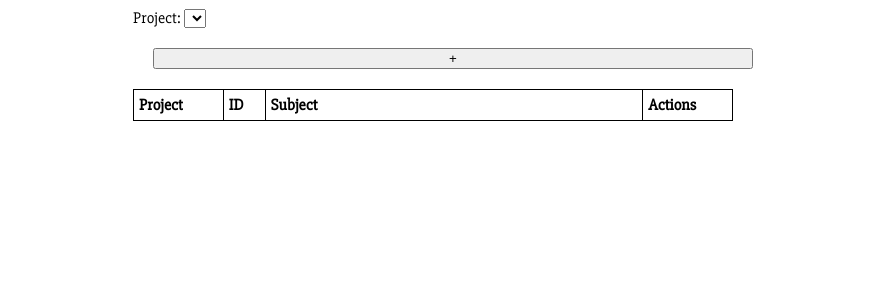
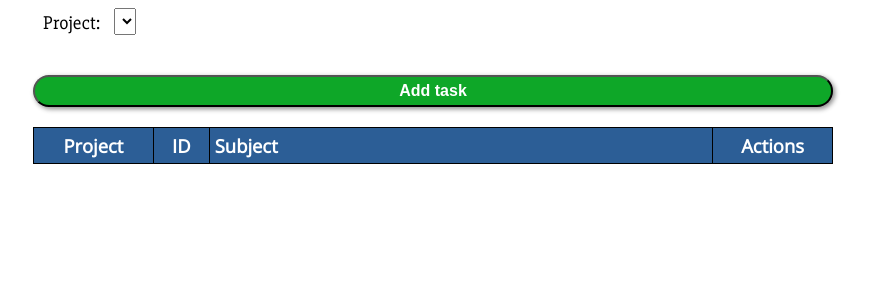
Before and after one commit to ftomassetti/redmine-reactive, a Flask app: template redminereactive/templates/index.html in a window 1280 px wide. Shown: the top 300 px of the page, without its empty margins (207-1076 px from the left). Run offline with Flask 2, Linux system fonts and the light colour scheme; the template is opened without the code that fills it: most values are stand-ins (such as "Sample title", 1, 10 or a date in 2020); lists and menus that the app fills with data are empty; parts of the project's set-up code (start-up, migrations or seed data) failed here and were passed over.

Commit message:
improve style

```diff
--- a/redminereactive/static/css/style.css
+++ b/redminereactive/static/css/style.css
@@ -1,6 +1,6 @@
 div#container {
     margin:auto;
-    max-width: 600px;
+    max-width: 800px;
     font-family: 'Slabo 27px', serif;
 }
 
@@ -32,6 +32,14 @@ table {
 }
 th {
     border: 1px solid black;
+    background-color: #2C5E96;
+    color: white;
+    font-weight: 700;
+    font-size: 1.15em;
+    font-family: 'Open Sans', sans-serif;
+}
+td {
+    font-size: 1.1em;
 }
 tr:nth-child(even) {background-color: #f2f2f2}
 th, td {
@@ -42,8 +50,15 @@ th, td {
     width: 15%;
 }
 #create {
-    margin: 20px;
+    margin: 20px 0 20px 0;
     width: 100%;
+    border-radius: 25px;
+    background: #0EA728;
+    box-shadow: 2px 2px 5px #888888;
+    padding: 5px;
+    font-weight: 700;
+    color: white;
+    font-size: 1em;
 }
 
 td.subject, th.subjectHeader {
@@ -51,4 +66,26 @@ td.subject, th.subjectHeader {
 }
 td.idCell, th.idHeader {
     width: 7%;
+    text-align: center;
 }
+td.action, th.actionHeader {
+    text-align: center;
+}
+td.project, th.projectHeader {
+    text-align: center;
+}
+.delete {
+    border: 0;
+    background: transparent
+}
+#project_selector {
+    font-size: 1.2em;
+}
+
+#project_selector select {
+    font-size: 1.1em;
+}
+
+#project_selector span {
+    padding: 10px;
+}
--- a/redminereactive/static/js/logic.js
+++ b/redminereactive/static/js/logic.js
@@ -9,10 +9,10 @@ $( document ).ready(function() {
             success: function(data) {
               $("tbody#issues").empty();
               $.each(data.issues, function(index, issue) {
-                $("tbody#issues").append("<tr issueId='" + issue.id+"'><td>" + issue.project.name
+                $("tbody#issues").append("<tr issueId='" + issue.id+"'><td class='project'>" + issue.project.name
                     +"</td><td class='idCell'>" + issue.id
                     +"</td><td class='subject'>" + issue.subject
-                    +"</td><td class='action'><button class='delete'>Delete</button></td></tr>");
+                    +"</td><td class='action'><button class='delete'><img src='/static/images/delete.png' width='20' height='20' /></button></td></tr>");
               });
               $(".delete").click(function() {
                 var issueId = $(this).parent().parent().attr('issueId');
--- a/redminereactive/templates/index.html
+++ b/redminereactive/templates/index.html
@@ -4,6 +4,7 @@
         <meta http-equiv="Content-Type" content="text/html; charset=UTF-8">
         <title>Redmine interface</title>
         <link href='https://fonts.googleapis.com/css?family=Slabo+27px' rel='stylesheet' type='text/css'>
+        <link href='https://fonts.googleapis.com/css?family=Open+Sans' rel='stylesheet' type='text/css'>
         <link rel="stylesheet" href="static/css/style.css">
         <script src="static/js/jquery-3.0.0.min.js"></script>
         <script src="static/js/logic.js"></script>
@@ -14,18 +15,20 @@
     </head>
     <body>
         <div id="container">
-            <span>Project:</span>
-            <select>
-            </select>
+            <div id="project_selector">
+                <span>Project:</span>
+                <select>
+                </select>
+            </div>
             <br>
-            <button id="create">+</button>
+            <button id="create">Add task</button>
             <br>
             <table>
                 <tr>
-                    <th>Project</th>
+                    <th class="projectHeader">Project</th>
                     <th class="idHeader">ID</th>
                     <th class="subjectHeader">Subject</th>
-                    <th>Actions</th>
+                    <th class="actionHeader">Actions</th>
                 </tr>
                 <tbody id="issues">
                 </tbody>
```
Also changed, not shown: redminereactive/static/images/delete.png (added).
